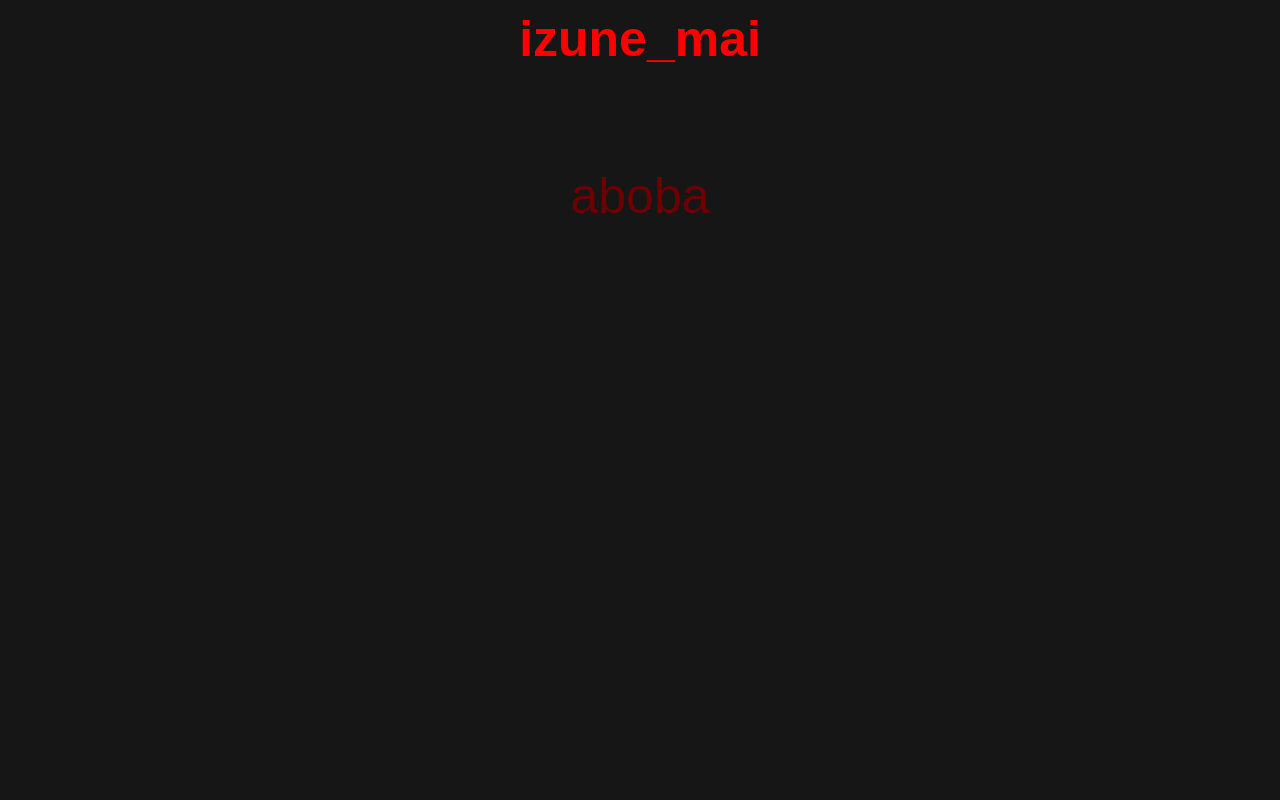
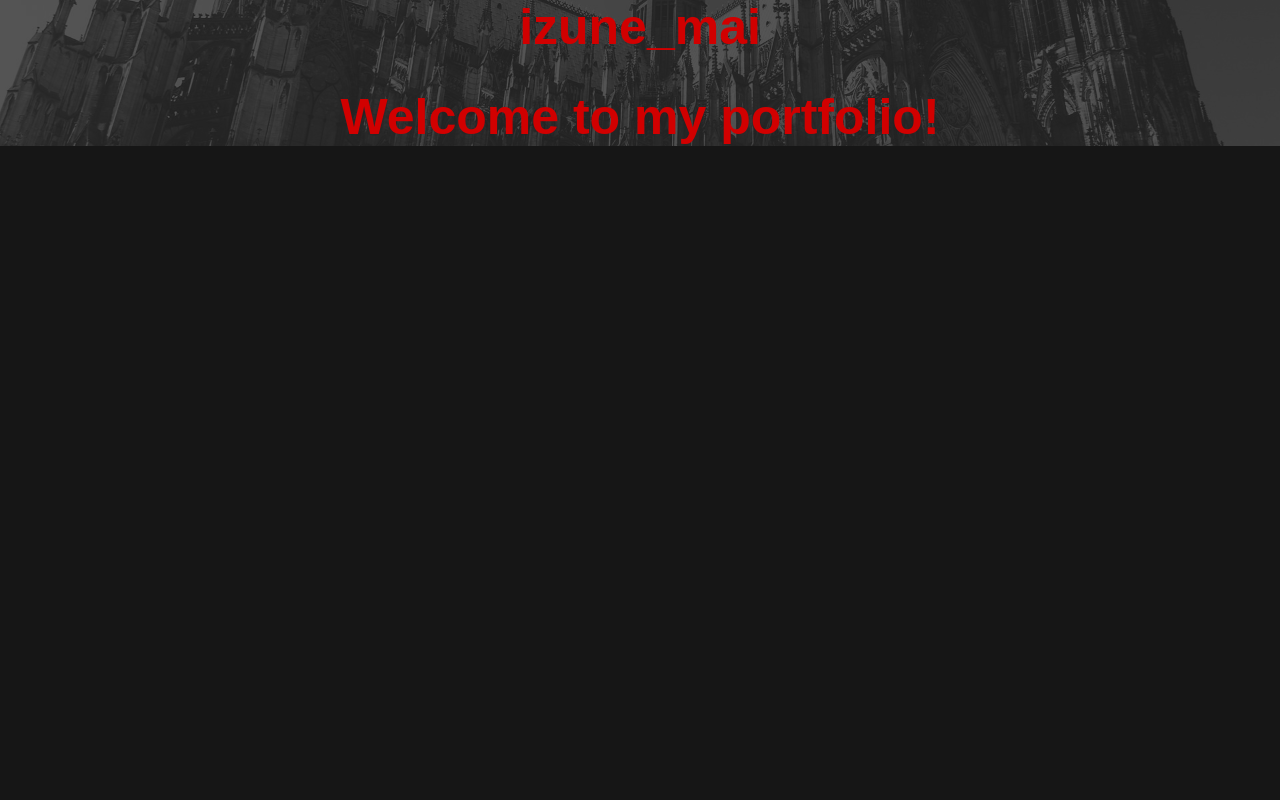
Before and after one commit to IzuneMai/portfolio, a plain HTML site: page index.html in a window 1280 px wide. Shown: the top 800 px of the page. Drawn offline with Linux system fonts and the light colour scheme; a web font is replaced by a local one.

Commit message:
add footer, header and contacts

```diff
--- a/index.html
+++ b/index.html
@@ -11,32 +11,44 @@
 
     </head>
 
-    <body>
+    <body >
+
+        <header>
+                <h1 id="home">izune_mai</h1>
+                <h1>Welcome to my portfolio!</h1>
+
+        </header>
+    <div class="size">
+
         <div id="navbar">
             <div class="nav-left">
             <a href="#home">Home</a>
             <a href="#news">About me</a>
-            <a href="#contact">Contact</a>
             <a href="#projects">My projects</a>
             </div>
             <div class="nav-right">
-            <a href="#search">Search</a>
-            <a href="#about">About</a>
+            <a href="#contact">Contact</a>
             </div>
           </div>
 
 
+    </div>
+    <footer id="contact">
+        <a href="https://t.me/izuneMai">
+            <img src="/img/telegram.svg" alt="telegram">
+        </a>
 
-    <div class="conteiner" id="home">
-        <h1>izune_mai</h1>
-        <div class="text">
-            <p>aboba</p>
+        <a href="https://github.com/IzuneMai">
+            <img src="/img/github.svg" alt="github">
+        </a>
 
-        </div>
-    </div>
-
+        <a href="https://www.twitch.tv/izune_mai">
+            <img src="/img/twitch.svg" alt="twitch">
+        </a>
+    </footer>
 
 
     <script src="/js/xz.js"></script>
+
     </body>
 </html>
--- a/js/xz.js
+++ b/js/xz.js
@@ -1,7 +1,7 @@
 window.onscroll = function() {scrollFunction()};
 
 function scrollFunction() {
-    if (document.body.scrollTop > 20 || document.documentElement.scrollTop > 20) {
+    if (document.body.scrollTop > 40 || document.documentElement.scrollTop > 40) {
         document.getElementById("navbar").style.top = "0";
     } else {
         document.getElementById("navbar").style.top = "-50px";
--- a/main.css
+++ b/main.css
@@ -12,9 +12,15 @@ body{
 
 }
 
+
+
+
 html{
     scroll-behavior: smooth;
+
 }
+
+
 
 #navbar {
     background-color: rgb(32, 32, 32);
@@ -50,20 +56,57 @@ html{
 
 h1 {
     font-family: 'Symphonic', sans-serif;
+    display: flex;
+    flex-direction: column;
     font-size: 50px;
-    color: rgb(255, 0, 0) ;
+    color: rgb(209, 0, 0) ;
     text-align: center;
-    margin-top: 10px;
+    margin-top: -2px;
+
 }
 
-P{
+h2{
     font-family: 'Symphonic', sans-serif;
+    display: flex;
+    flex-direction: column;
     font-size: 50px;
-    color: rgb(109, 0, 0) ;
+    color: rgb(209, 0, 0) ;
     text-align: center;
     margin-top: 50px;
 }
 
-.text{
-    padding:15px 15px 2500px;font-size:30px
+.size{
+    padding:1px 1px 1700px;
 }
+
+footer{
+  background-color: rgb(43, 43, 43);
+  display: flex;
+  flex-direction: row;
+  justify-content: space-around;
+  padding: 20px;
+}
+
+img{
+  width: 50px;
+  height: 40px;
+}
+
+
+header {
+  position: relative;
+  background: url("/img/ghotic.jpg") no-repeat center / cover;
+  z-index: 0;
+}
+
+header::after {
+
+  content: "";
+  position: absolute;
+  top: 0;
+  left: 0;
+  right: 0;
+  bottom: 0;
+  z-index: -1;
+  background-color: rgba(43, 43, 43, 0.8);
+}
```
Also changed, not shown: img/ghotic.jpg (added), img/github.svg (added), img/me.jpg (renamed from me.jpg), img/telegram.svg (added), img/twitch.svg (added).
